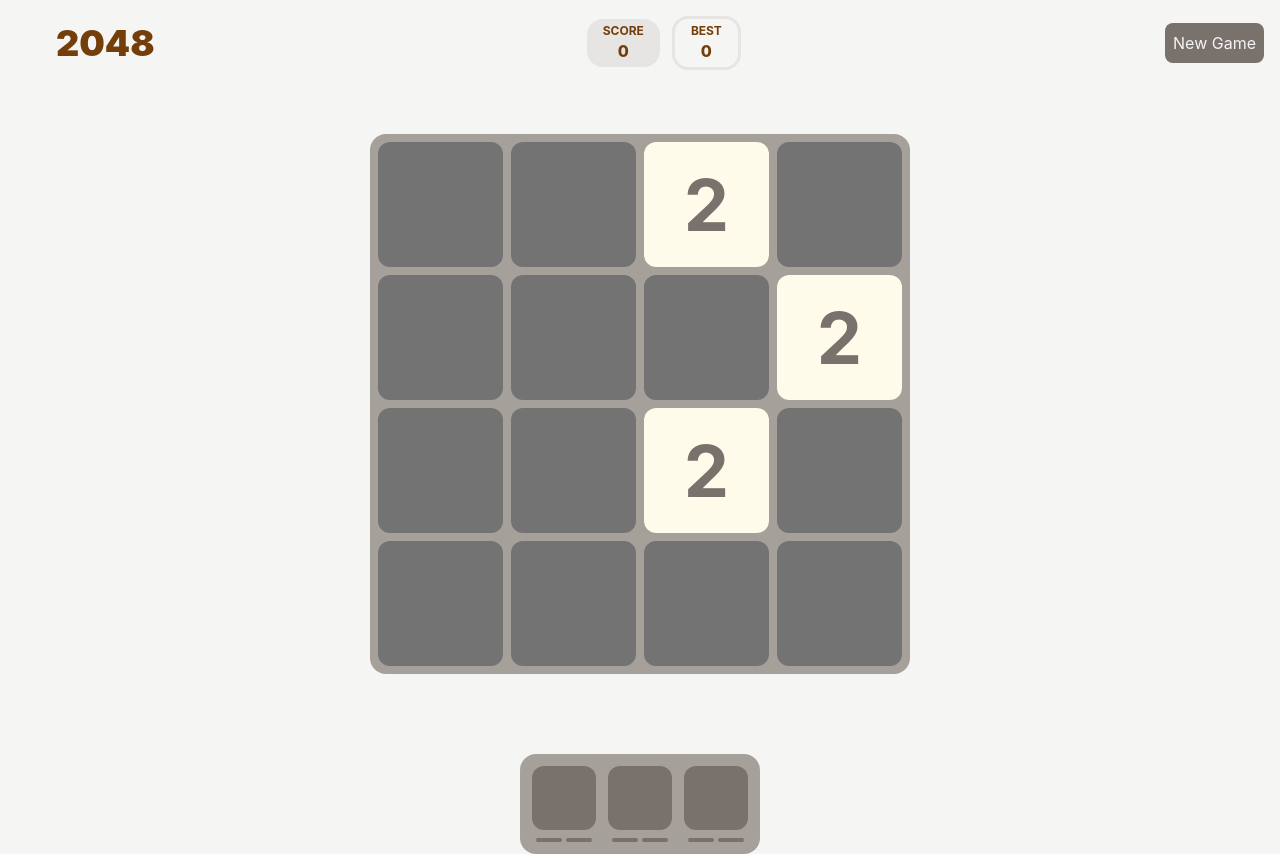
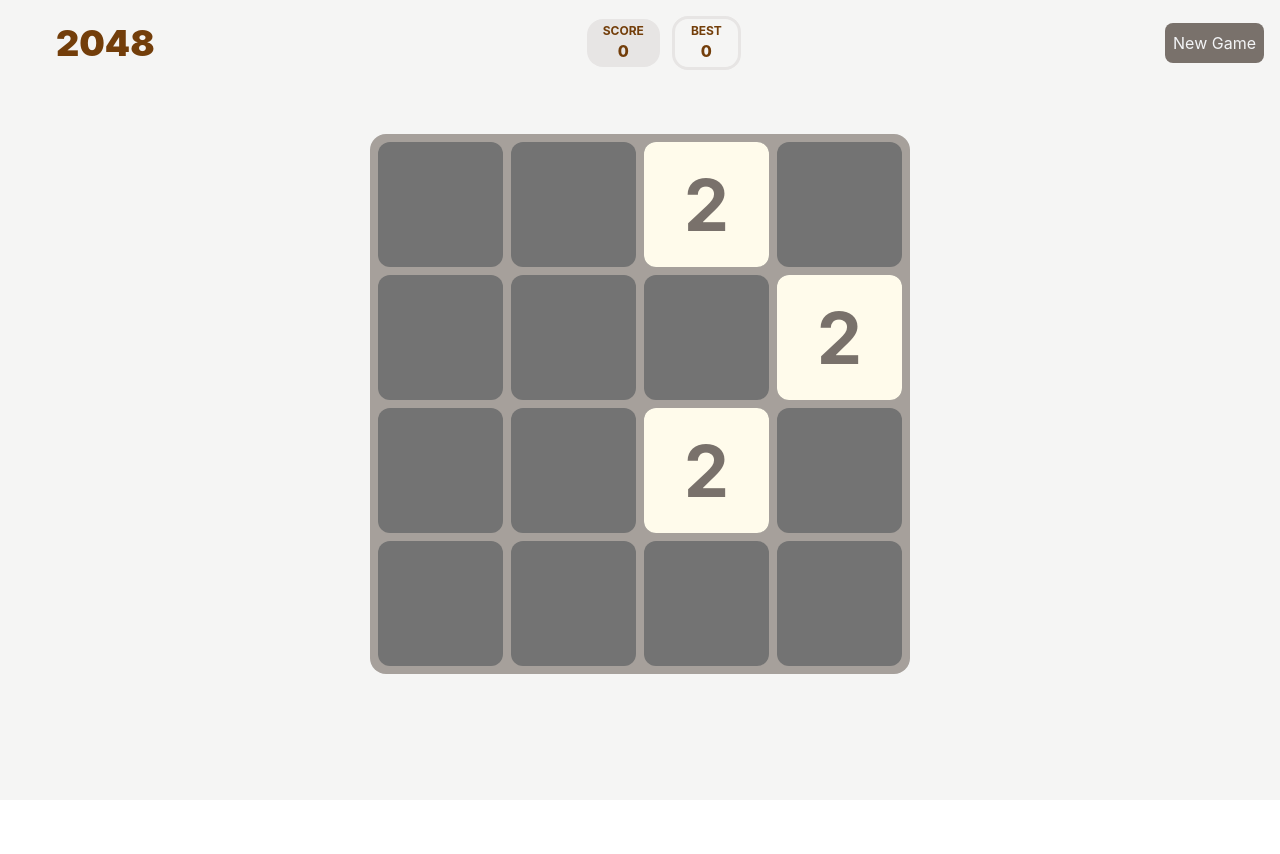
Before and after one commit to boobam22/mangrove, a Vue app: page /2048/classic in a window 1280 px wide. After the commit the page ends 800 px from the top, so only its background shows below. Built offline with nearby package versions, Linux system fonts and the light colour scheme; some icons are missing.

Commit message:
add /2048/classic

```diff
--- /dev/null
+++ b/src/pages/2048/PClassic.vue
@@ -0,0 +1,16 @@
+<script setup lang="ts">
+import { provide } from 'vue'
+
+import { useGame } from './utils/game'
+import PageHeader from './components/header/index.vue'
+import PageMain from './components/main/index.vue'
+
+provide('game', useGame('classic'))
+</script>
+
+<template>
+  <div>
+    <page-header></page-header>
+    <page-main></page-main>
+  </div>
+</template>
--- a/src/pages/2048/routes.ts
+++ b/src/pages/2048/routes.ts
@@ -13,7 +13,7 @@
       },
       {
         path: 'classic',
-        component: () => import('./PHome.vue'),
+        component: () => import('./PClassic.vue'),
       },
       {
         path: 'tutorial',
```
